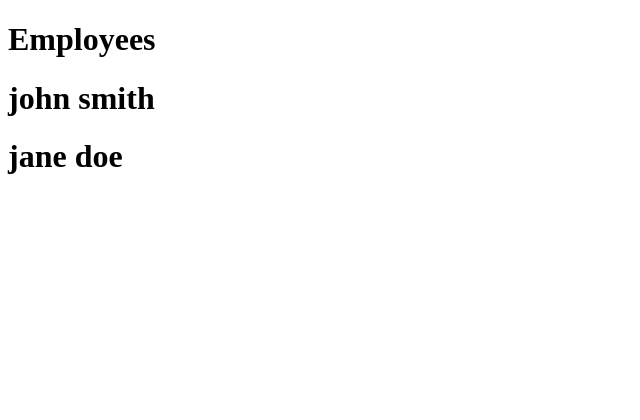
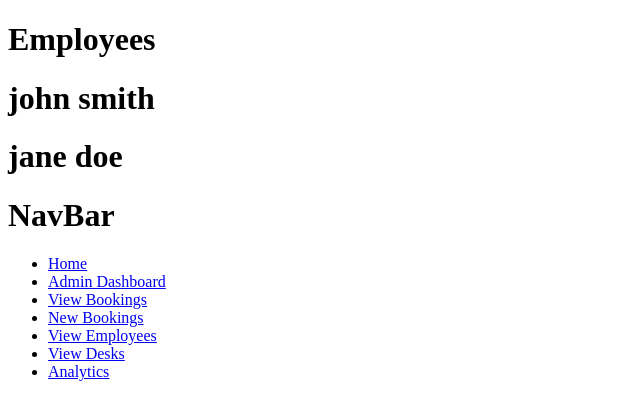
Before and after one commit to WebDevelopAHAHAs/flexidesk, a React (Create React App) app: page /admin/viewemployees in a window 1280 px wide. Shown: the top 420 px of the page, without its empty margins (0-640 px from the left). Built offline with nearby package versions, Linux system fonts and the light colour scheme.

Commit message:
Added routes to NavBar with routes set by Callum

```diff
--- a/src/components/App.js
+++ b/src/components/App.js
@@ -11,9 +11,13 @@ export default function App()
   return ( <div className="App">
 
     <BrowserRouter>
-      <Route exact path="/" render={(props) => <SignInPage/> } />
-      <Route exact path="/admin/dashboard" render={(props) => <DashboardPageAdmin/> } />
-      <Route exact path="/admin/viewemployees" render={(props) => <ViewEmployeesPage/> } />
+
+      {/* <Route exact path="/" component={SignInPage} /> */}
+
+        <Route exact path="/" render={(props) => <SignInPage/> } />
+        <Route exact path="/admin/dashboard" render={(props) => <DashboardPageAdmin/> } />
+        <Route exact path="/admin/viewemployees" render={(props) => <ViewEmployeesPage/> } />
+        <NavBar/>
     </BrowserRouter>
 
   </div> )
--- a/src/components/NavBar.js
+++ b/src/components/NavBar.js
@@ -5,10 +5,11 @@ export default function NavBar() {
         <div>
             <h1>NavBar</h1>
             <ul>
-                <li><a href="/flexidesk">Home</a></li>
+                <li><a href="/">Home</a></li>
+                <li><a href="/admin/dashboard">Admin Dashboard</a></li>
                 <li><a href="/viewbookings">View Bookings</a></li>
                 <li><a href="/newbooking">New Bookings</a></li>
-                <li><a href="/viewemployees">View Employees</a></li>
+                <li><a href="/admin/viewemployees">View Employees</a></li>
                 <li><a href="/viewdesks">View Desks</a></li>
                 <li><a href="/analytics">Analytics</a></li>
             </ul>
--- a/src/components/sign_in/SignInPage.js
+++ b/src/components/sign_in/SignInPage.js
@@ -2,9 +2,11 @@ import React from "react";
 
 export default function SignInPage(props)
 {
-  return( <div class="page">
+  return(
 
-    <h1>Sign In</h1>
+      <div class="page">
 
-  </div> )
+        <h1>Sign In</h1>
+
+      </div> )
 }
```
